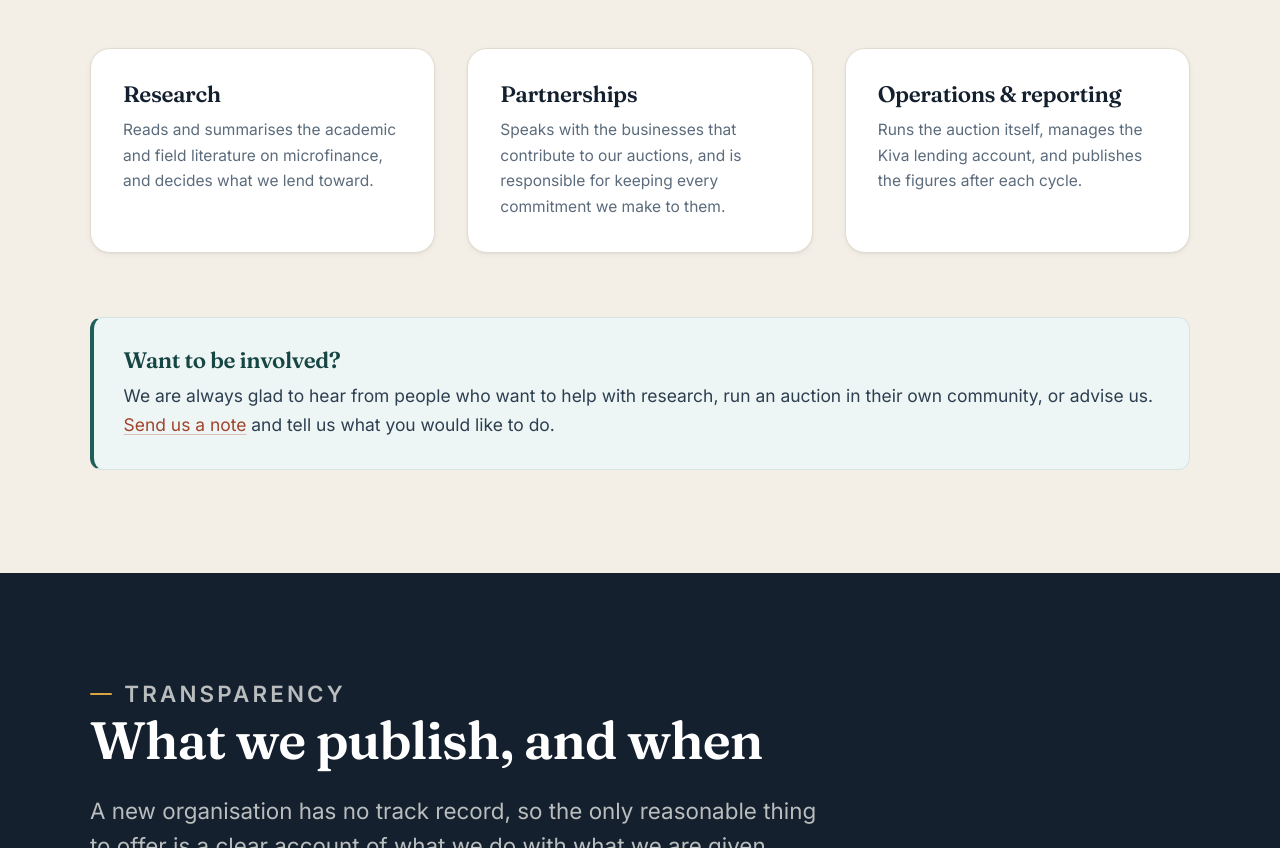
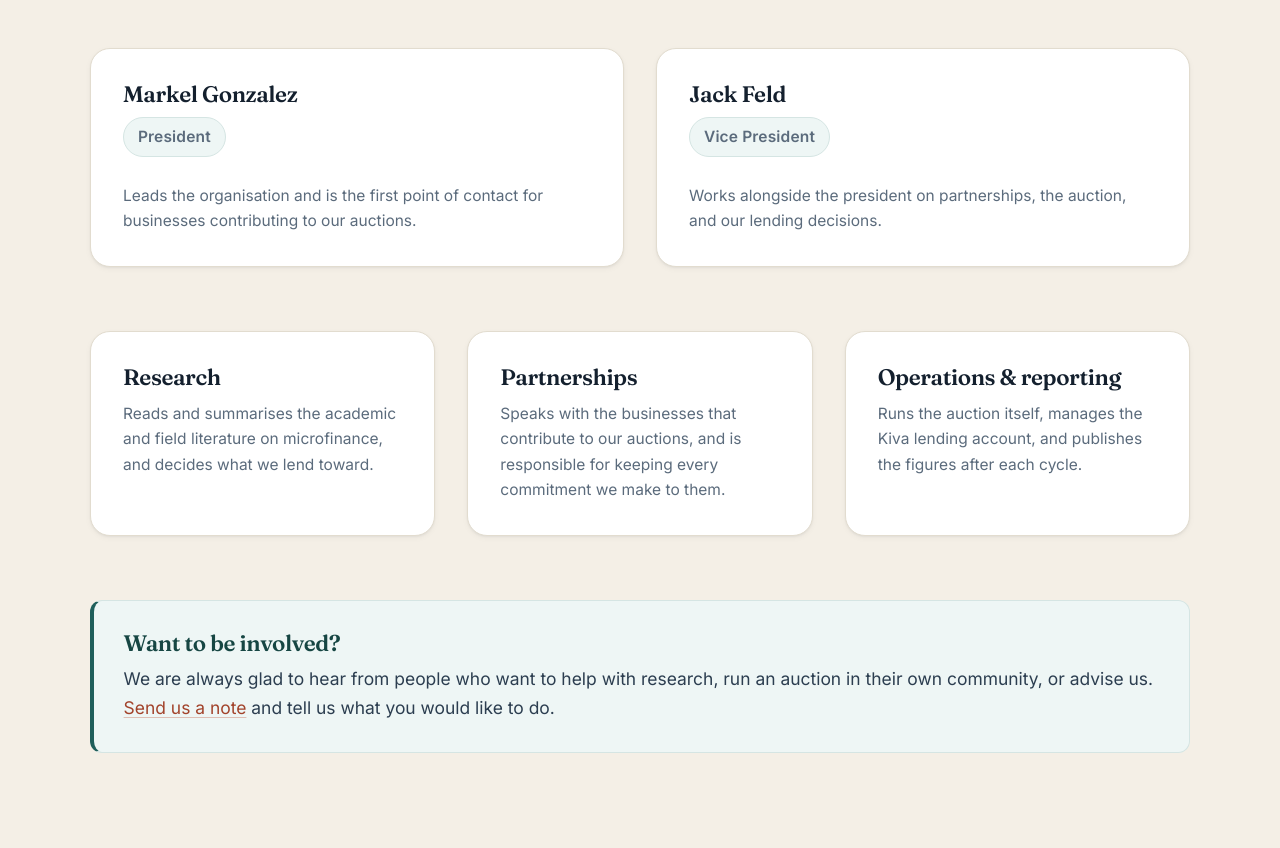
Before and after one commit to xpohtetu-jpg/Microfinance-Unidos, a plain HTML site: page about.html in a window 1280 px wide. Shown: the part 3678-4526 px from the top of the page. Drawn offline with Linux system fonts and the light colour scheme.

Commit message:
Add named team members to About page
Co-Authored-By: Claude Opus 5.5 <noreply@anthropic.com>

```diff
--- a/about.html
+++ b/about.html
@@ -217,7 +217,20 @@
         </p>
       </div>
 
-      <div class="grid grid-3 reveal reveal-1">
+      <div class="grid grid-2 reveal reveal-1">
+        <article class="card">
+          <h3>Markel Gonzalez</h3>
+          <p class="pill pill--pine" style="margin-bottom:0.75rem">President</p>
+          <p>Leads the organisation and is the first point of contact for businesses contributing to our auctions.</p>
+        </article>
+        <article class="card">
+          <h3>Jack Feld</h3>
+          <p class="pill pill--pine" style="margin-bottom:0.75rem">Vice President</p>
+          <p>Works alongside the president on partnerships, the auction, and our lending decisions.</p>
+        </article>
+      </div>
+
+      <div class="grid grid-3 mt-xl reveal reveal-1">
         <article class="card">
           <h3>Research</h3>
           <p>Reads and summarises the academic and field literature on microfinance, and decides what we lend toward.</p>
```
